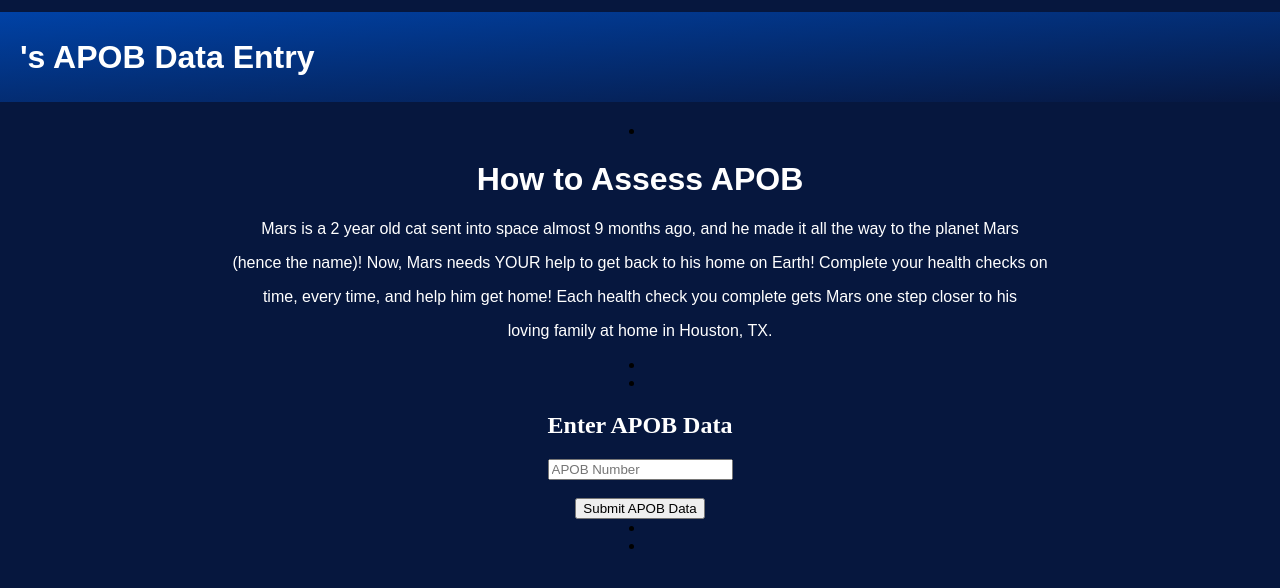
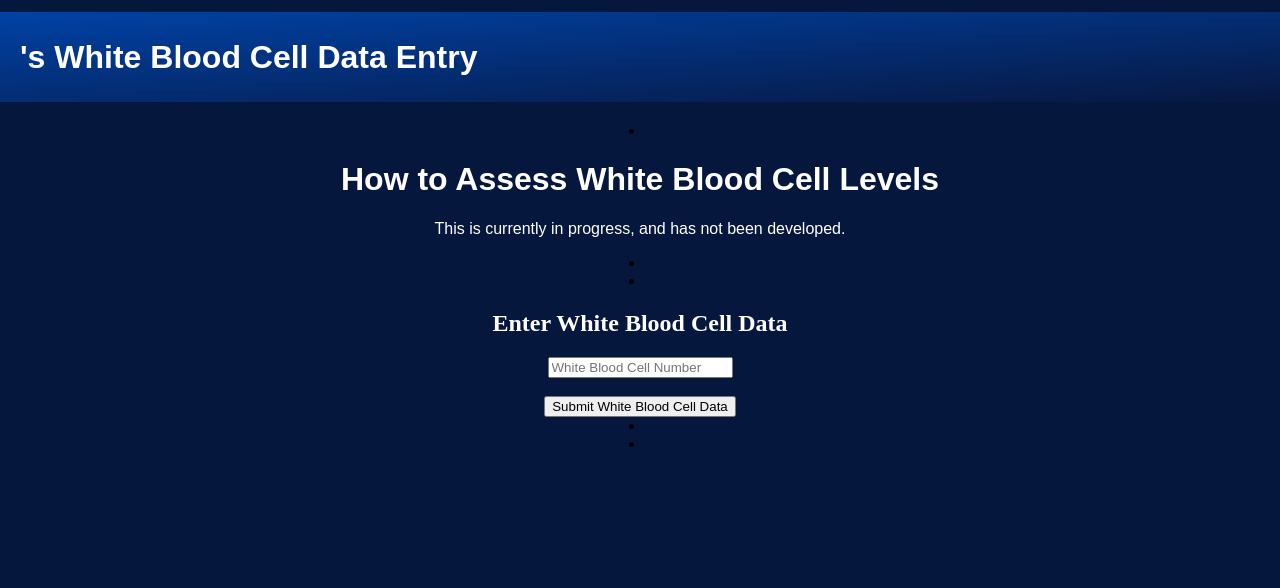
Before and after one commit to mckenna-barron/Star-Monitor, a plain HTML site: page pages/sub pages/whitebloodcelldataentry.html in a window 1280 px wide. Shown: the part 118-706 px from the top of the page. Drawn offline with Linux system fonts and the light colour scheme.

Commit message:
Update whitebloodcelldataentry.html

```diff
--- a/pages/sub pages/whitebloodcelldataentry.html
+++ b/pages/sub pages/whitebloodcelldataentry.html
@@ -3,7 +3,7 @@
 <head>
     <meta charset="UTF-8">
     <meta name="viewport" content="width=device-width, initial-scale=1.0">
-    <title>Star Monitor - APOB Data Entry</title>
+    <title>Star Monitor - White Blood Cell Data Entry</title>
     <link rel="stylesheet" href="/style.css">
 </head>
 
@@ -29,22 +29,19 @@
 
     <main>
         <header class = "home-banner" >
-            <h1><span id = "userDisplay"></span>'s APOB Data Entry</h1>
+            <h1><span id = "userDisplay"></span>'s White Blood Cell Data Entry</h1>
         </header>
 
         <li></li>
-        <h1>How to Assess APOB</h1>
-        <p>Mars is a 2 year old cat sent into space almost 9 months ago, and he made it all the way to the planet Mars</p>
-        <p>(hence the name)! Now, Mars needs YOUR help to get back to his home on Earth! Complete your health checks on</p>
-        <p>time, every time, and help him get home! Each health check you complete gets Mars one step closer to his</p>
-        <p>loving family at home in Houston, TX.</p>
+        <h1>How to Assess White Blood Cell Levels</h1>
+        <p>This is currently in progress, and has not been developed.</p>
         <li></li>
         <li></li>
 
-    <h2>Enter APOB Data</h2>
-    <form id = "APOBForm">
-        <input type = "number" id = "apobNumber" placeholder = "APOB Number" required><br><br>
-        <button type = "submit">Submit APOB Data</button>
+    <h2>Enter White Blood Cell Data</h2>
+    <form id = "whiteBloodCellForm">
+        <input type = "number" id = "apobNumber" placeholder = "White Blood Cell Number" required><br><br>
+        <button type = "submit">Submit White Blood Cell Data</button>
     </form>
 
     <script>
```
